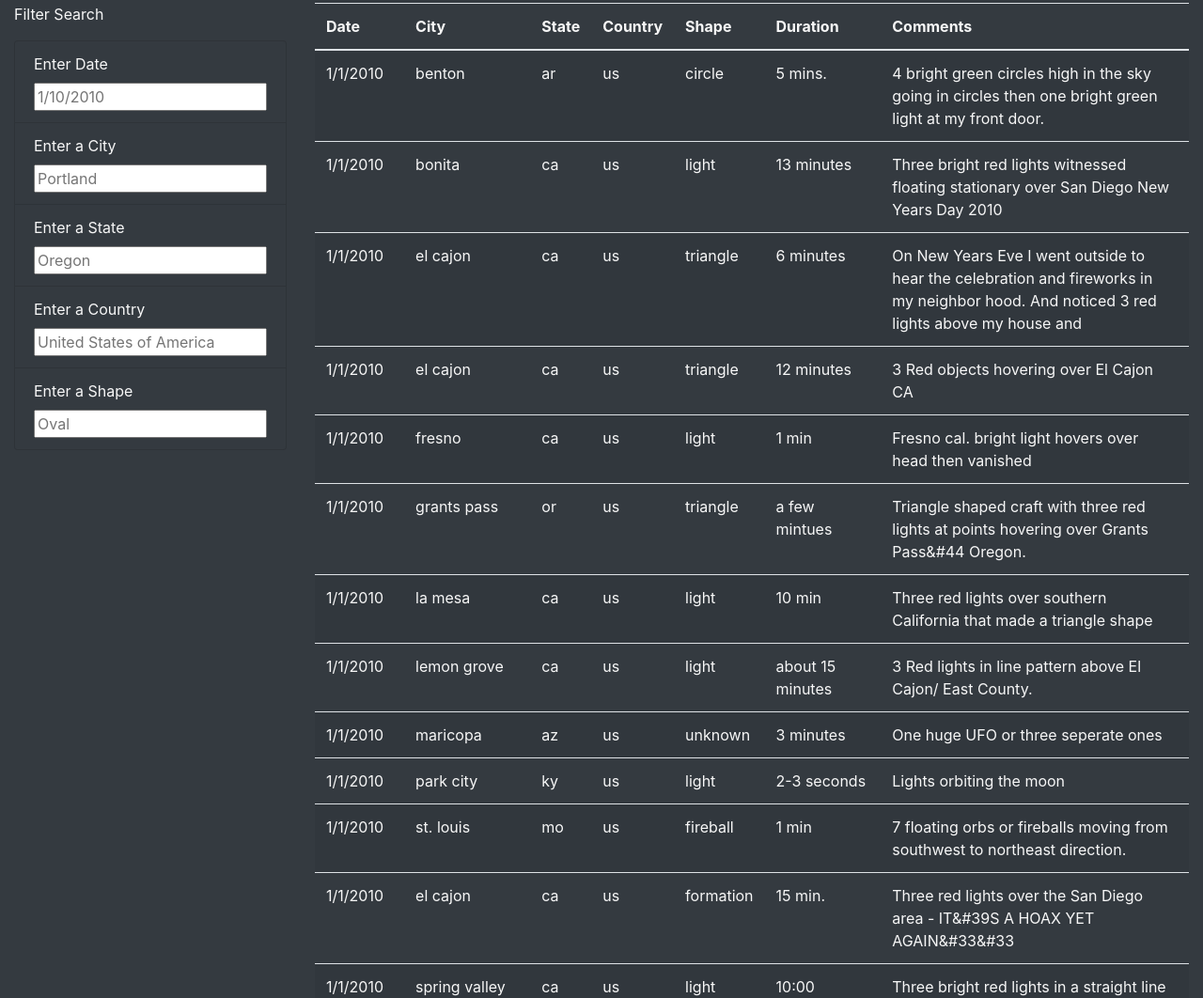
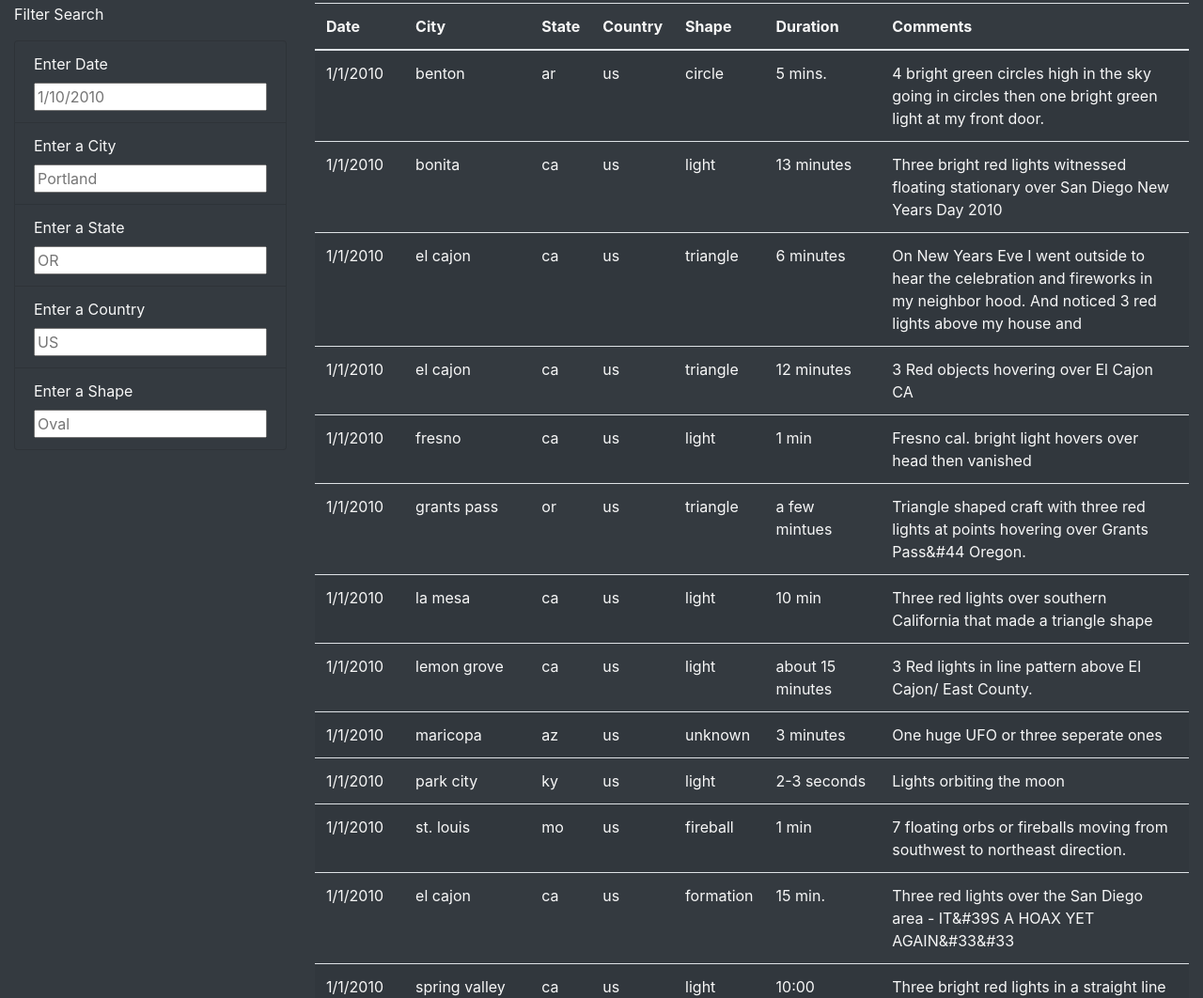
Before and after one commit to brown-rox20/UFOs, a plain HTML site: page index.html in a window 1280 px wide. Shown: the part 736-1798 px from the top of the page at 94% size. Drawn offline with nearby package versions, Linux system fonts and the light colour scheme.

Commit message:
change placeholders to match data

```diff
--- a/index.html
+++ b/index.html
@@ -74,15 +74,11 @@
               </li>
               <li class="d-flex flex-column list-group-item bg-dark">
                 <label for="state">Enter a State</label>
-                <input type="text" placeholder="Oregon" id="state" />
+                <input type="text" placeholder="OR" id="state" />
               </li>
               <li class="d-flex flex-column list-group-item bg-dark">
                 <label for="country">Enter a Country</label>
-                <input
-                  type="text"
-                  placeholder="United States of America"
-                  id="country"
-                />
+                <input type="text" placeholder="US" id="country" />
               </li>
               <li class="d-flex flex-column list-group-item bg-dark">
                 <label for="shape">Enter a Shape</label>
```
